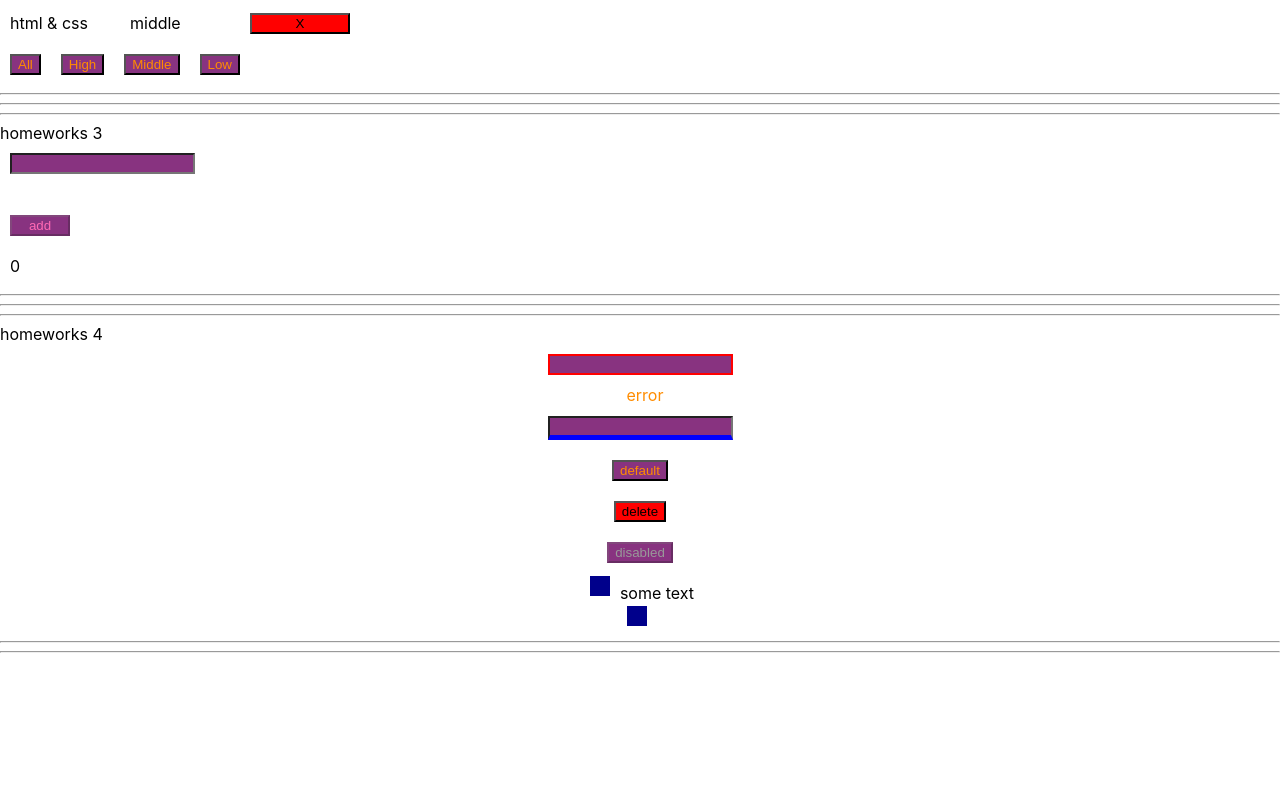
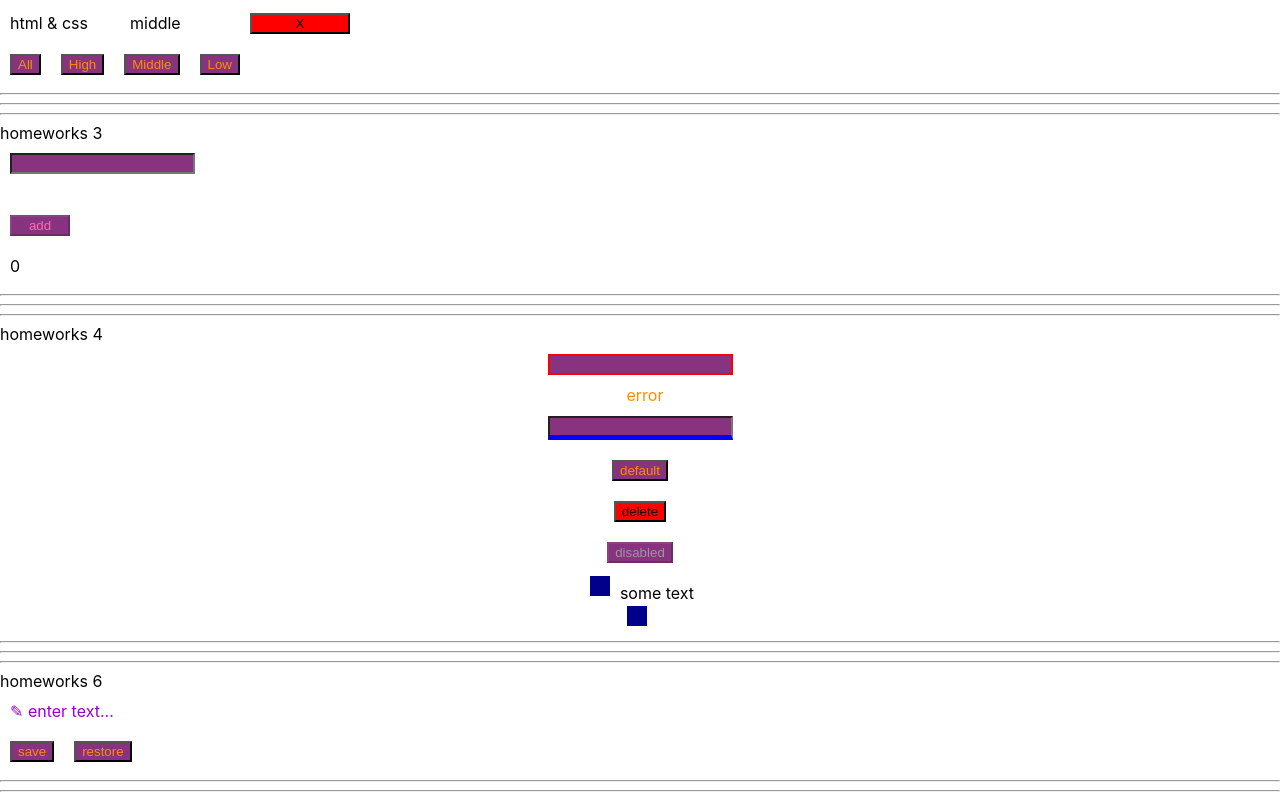
Before and after one commit to Mevial/ignat-task, a React (Create React App) app: page /#/pre-junior in a window 1280 px wide. Shown: the part 437-1237 px from the top of the page. Before the commit the page ends 1098 px from the top, so only its background shows below. Built offline with nearby package versions, Linux system fonts and the light colour scheme.

Commit message:
HW 6 add localstorage on span (save/restore)

```diff
--- a/src/p2-homeworks/h5/pages/PreJunior.tsx
+++ b/src/p2-homeworks/h5/pages/PreJunior.tsx
@@ -3,6 +3,7 @@ import HW1 from '../../h1/HW1'
 import HW2 from '../../h2/HW2'
 import HW3 from '../../h3/HW3'
 import HW4 from '../../h4/HW4'
+import HW6 from "../../h6/HW6";
 
 function PreJunior() {
     return (
@@ -11,7 +12,7 @@ function PreJunior() {
             <HW2/>
             <HW3/>
             <HW4/>
-            {/*<HW6/>*/}
+            <HW6/>
 
         </div>
     )
--- a/src/p2-homeworks/h6/HW6.tsx
+++ b/src/p2-homeworks/h6/HW6.tsx
@@ -10,7 +10,7 @@ function HW6() {
         saveState<string>('editable-span-value', value)
     }
     const restore = () => {
-        // setValue()
+        setValue(restoreState<string>('editable-span-value', ''))
     }
 
     return (
--- /dev/null
+++ b/src/p2-homeworks/h6/common/c4-SuperEditableSpan/SuperEditableSpan.module.css
@@ -0,0 +1,10 @@
+.span {
+    display: inline-block;
+    cursor: pointer;
+    color: darkviolet;
+    padding-top: 10px;
+    height: 30px;
+    margin-left: 10px;
+
+
+}
--- a/src/p2-homeworks/h6/common/c4-SuperEditableSpan/SuperEditableSpan.tsx
+++ b/src/p2-homeworks/h6/common/c4-SuperEditableSpan/SuperEditableSpan.tsx
@@ -1,5 +1,7 @@
 import React, {DetailedHTMLProps, InputHTMLAttributes, HTMLAttributes, useState} from 'react'
 import SuperInputText from '../../../h4/common/c1-SuperInputText/SuperInputText'
+
+import styles from "./SuperEditableSpan.module.css"
 
 // тип пропсов обычного инпута
 type DefaultInputPropsType = DetailedHTMLProps<InputHTMLAttributes<HTMLInputElement>, HTMLInputElement>
@@ -31,22 +33,22 @@ const SuperEditableSpan: React.FC<SuperEditableSpanType> = (
     const {children, onDoubleClick, className, ...restSpanProps} = spanProps || {}
 
     const onEnterCallback = () => {
-        // setEditMode() // выключить editMode при нажатии Enter
+        setEditMode(false) // выключить editMode при нажатии Enter
 
         onEnter && onEnter()
     }
     const onBlurCallback = (e: React.FocusEvent<HTMLInputElement>) => {
-        // setEditMode() // выключить editMode при нажатии за пределами инпута
+        setEditMode(false) // выключить editMode при нажатии за пределами инпута
 
         onBlur && onBlur(e)
     }
     const onDoubleClickCallBack = (e: React.MouseEvent<HTMLSpanElement, MouseEvent>) => {
-        // setEditMode() // включить editMode при двойном клике
+         setEditMode(true) // включить editMode при двойном клике
 
         onDoubleClick && onDoubleClick(e)
     }
 
-    const spanClassName = `${'сделать красивый стиль для спана'} ${className}`
+    const spanClassName = `${styles.span} ${className ? className : ''}`
 
     return (
         <>
@@ -67,7 +69,7 @@ const SuperEditableSpan: React.FC<SuperEditableSpanType> = (
                         {...restSpanProps}
                     >
                         {/*если нет захардкодженного текста для спана, то значение инпута*/}
-                        {children || restProps.value}
+                        ✎  {children || restProps.value}
                     </span>
                 )
             }
```
